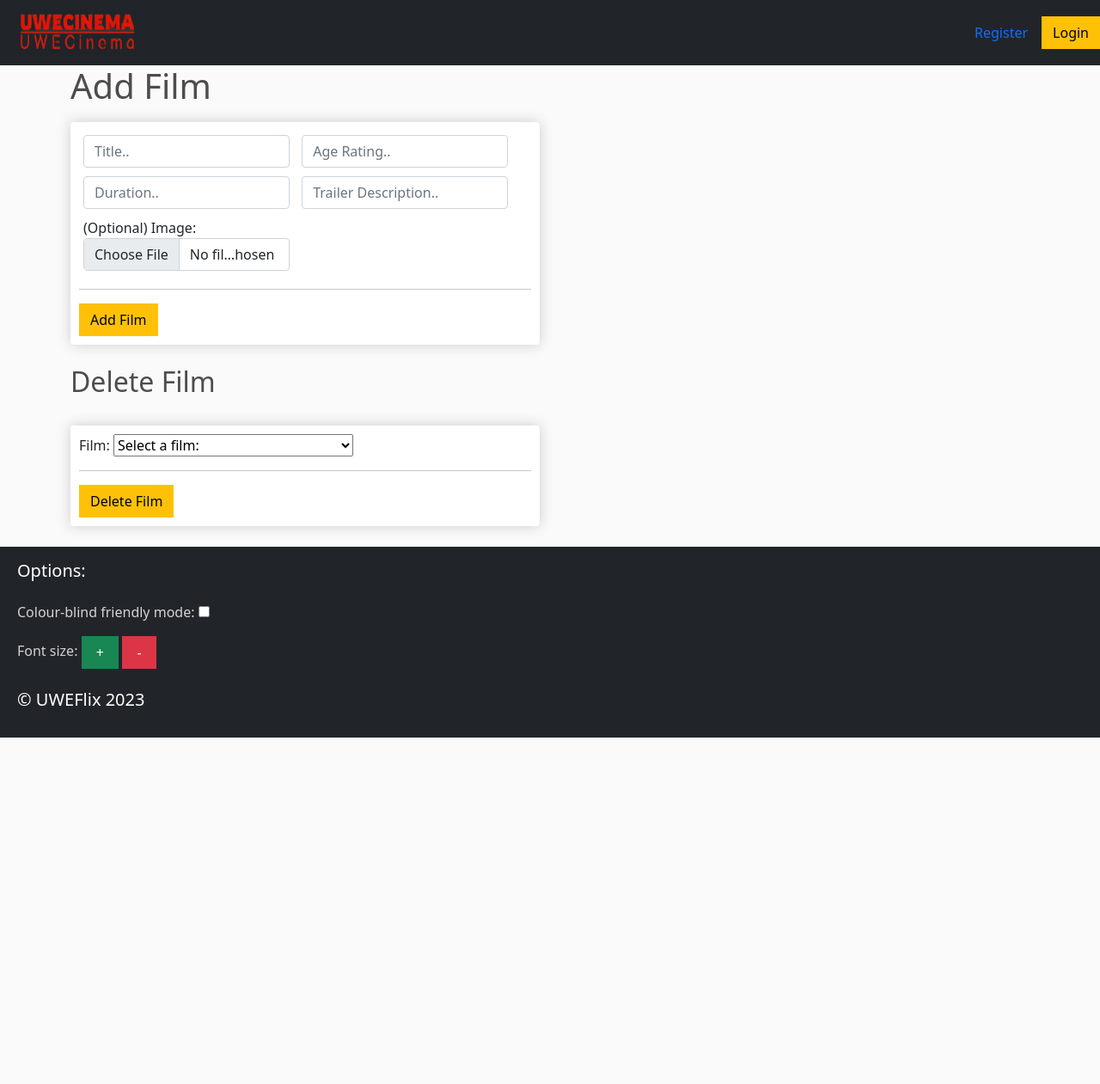
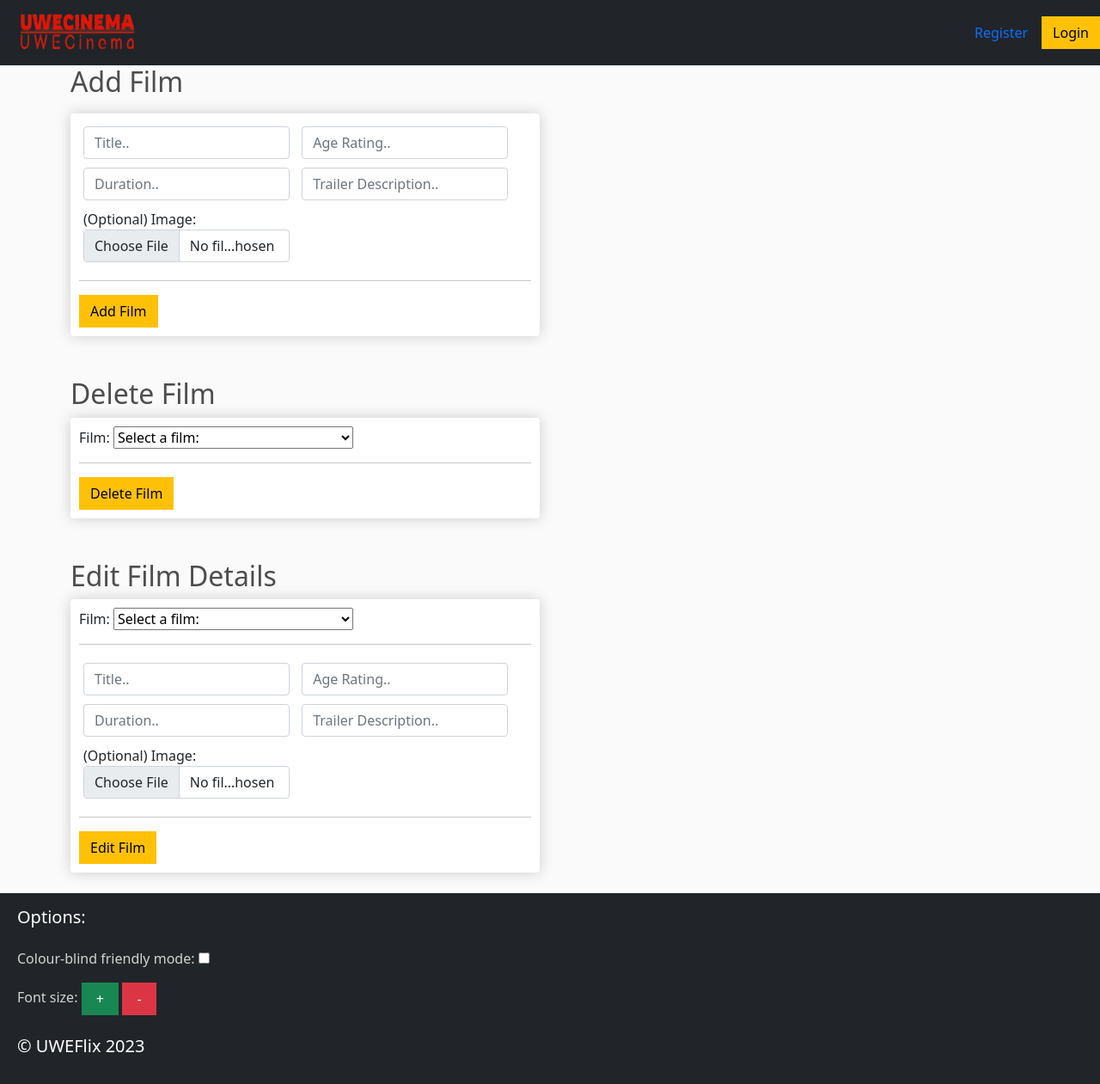
Before and after one commit to andrei2timo/ESD-UWEFlix-Cinema-Component-B, a Django app: page /add_film/ in a window 1280 px wide. Shown: the whole page at 86% size. Before the commit the page ends 858 px from the top, so only its background shows below. Run offline with Django 4.2, Linux system fonts and the light colour scheme; some libraries are stand-ins or nearby versions.

Commit message:
Modification of a film allowed

```diff
--- a/Cinema-System-ESD-Component B/UWEFlix_django/uweflix/forms.py
+++ b/Cinema-System-ESD-Component B/UWEFlix_django/uweflix/forms.py
@@ -232,3 +232,15 @@ class addScreenForm(forms.ModelForm):
     class Meta:
         model = Screen
         fields = "__all__"
+
+
+class EditFilmForm(forms.ModelForm):
+    class Meta:
+        model = Film
+        fields = ('title', 'genre', 'year', 'description', 'poster')
+
+    title = forms.CharField(max_length=200, widget=forms.TextInput(attrs={'class': 'form-control'}))
+    genre = forms.CharField(max_length=100, widget=forms.TextInput(attrs={'class': 'form-control'}))
+    year = forms.IntegerField(widget=forms.NumberInput(attrs={'class': 'form-control'}))
+    description = forms.CharField(widget=forms.Textarea(attrs={'class': 'form-control'}))
+    poster = forms.ImageField(widget=forms.FileInput(attrs={'class': 'form-control-file'}))
--- a/Cinema-System-ESD-Component B/UWEFlix_django/uweflix/templates/uweflix/add_film.html
+++ b/Cinema-System-ESD-Component B/UWEFlix_django/uweflix/templates/uweflix/add_film.html
@@ -1,15 +1,8 @@
-{% extends "uweflix/layout.html" %}
-{% block title %}
-    Add a film
-{% endblock %}
-{% block content %}
-<h1>Add Film</h1>
+{% extends "uweflix/layout.html" %} {% block title %} Add a film {% endblock %} {% block content %} <h2>Add Film</h2>
 <div class="row">
   <div class="col-lg-6">
-        <div class="box-element" id ="form-wrapper">
-            <form id="form" method="POST" enctype="multipart/form-data">
-                {% csrf_token %}
-                <div id="film-info">
+    <div class="box-element" id="form-wrapper">
+      <form id="form" method="POST" enctype="multipart/form-data"> {% csrf_token %} <div id="film-info">
           <div class="form-field">
             <input required class="form-control" type="text" name="title" placeholder="Title.." maxlength="100">
           </div>
@@ -30,26 +23,55 @@
           <div class="form-field">
             <input required class="form-control" type="text" name="trailer_desc" placeholder="Trailer Description.." maxlength="500">
           </div>
-                    <div class="form-field">
-                        (Optional) Image: <input class="form-control" type="file" accept="image/*" name="image">
+          <div class="form-field"> (Optional) Image: <input class="form-control" type="file" accept="image/*" name="image">
           </div>
         </div>
         <hr>
         <input type="submit" value="Add Film" class="btn btn-warning">
       </form>
-
     </div>
-        <br/>
+    <br />
+    <br />
     <h2>Delete Film</h2>
-        <br/>
-            <div class="box-element" id ="form-wrapper">
-                <form id="form" method="POST">
-                {% csrf_token %}
-                {{ form.as_p }}
+    <div class="box-element" id="form-wrapper">
+      <form id="form" method="POST"> {% csrf_token %} {{ form.as_p }}
         <hr>
         <input type="submit" name="delete_film" value="Delete Film" class="btn btn-warning">
       </form>
     </div>
+    <br />
+    <br />
+    <h2>Edit Film Details</h2>
+    <div class="box-element" id="form-wrapper">
+      <form id="form" method="POST"> {% csrf_token %} {{ form.as_p }}
+        <hr>
+        <div id="film-info">
+          <div class="form-field">
+            <input required class="form-control" type="text" name="edit_title" placeholder="Title.." maxlength="100">
+          </div>
+          <div class="form-field">
+            <input required list="ages" class="form-control" name="edit_age_rating" placeholder="Age Rating..">
+          </div>
+          <datalist id="ages">
+            <option value="U">
+            <option value="PG">
+            <option value="12">
+            <option value="12A">
+            <option value="15">
+            <option value="18">
+          </datalist>
+          <div class="form-field">
+            <input required class="form-control" type="text" name="edit_duration" placeholder="Duration.." maxlength="3">
+          </div>
+          <div class="form-field">
+            <input required class="form-control" type="text" name="edit_trailer_desc" placeholder="Trailer Description.." maxlength="500">
+          </div>
+          <div class="form-field"> (Optional) Image: <input class="form-control" type="file" accept="image/*" name="edit_image">
           </div>
         </div>
-{% endblock %}
+        <hr>
+        <input type="submit" name="edit_film" value="Edit Film" class="btn btn-warning">
+      </form>
+    </div>
+  </div>
+</div> {% endblock %}
--- a/Cinema-System-ESD-Component B/UWEFlix_django/uweflix/templates/uweflix/cinema_manager_home.html
+++ b/Cinema-System-ESD-Component B/UWEFlix_django/uweflix/templates/uweflix/cinema_manager_home.html
@@ -42,7 +42,7 @@ Cinema Manager Home Page
 
     <div class="flex-child">
       <h2>Manage Films</h2></br>
-      <h3>Add/delete films from the website.</h3></br>
+      <h3>Add/delete/modify films from the website.</h3></br>
       <a href="{% url 'add_film' %}">
         <input type="button" value="Manage Films" class="cinemaManagerHomeButtons" />
      </a>
--- a/Cinema-System-ESD-Component B/UWEFlix_django/uweflix/views.py
+++ b/Cinema-System-ESD-Component B/UWEFlix_django/uweflix/views.py
@@ -100,6 +100,8 @@ def showings(request, film):
     context = {'showings':showings, 'film':film}
     return render(request, 'uweflix/showings.html', context)
 
+from django.contrib import messages
+
 def add_film(request):
     form = deleteFilmForm()
     context = {"form":form}
@@ -122,10 +124,11 @@ def add_film(request):
                 except:
                     pass
                 film.save()
+                messages.success(request, 'Film added successfully!')
             else:
-                print("Invalid Age Rating")
+                messages.error(request, 'Invalid Age Rating')
         else:
-            print("Duration is not a valid number")
+            messages.error(request, 'Duration is not a valid number')
         if 'delete_film' in request.POST:
             form = deleteFilmForm(request.POST)
             if form.is_valid():
@@ -134,12 +137,75 @@ def add_film(request):
                     try:
                         film = Film.objects.get(id=film_id)
                         film.delete()
+                        messages.success(request, 'Film deleted successfully!')
                     except Film.DoesNotExist:
-                        print("Film does not exist")
+                        messages.error(request, 'Film does not exist')
                 else:
-                    print("Invalid Film ID")
-    context['form'] = form
+                    messages.error(request, 'Invalid Film ID')
+        if 'edit_film' in request.POST:
+            ages = {"U", "PG", "12", "12A", "15", "18"}
+            title = request.POST.get("edit_title")
+            age_rating = request.POST.get("edit_age_rating")
+            duration = request.POST.get("edit_duration")
+            trailer_desc = request.POST.get("edit_trailer_desc")
+            film_id = request.POST.get("film")
+            try:
+                film = Film.objects.get(id=film_id)
+                if duration is not None and duration.isdigit():
+                    if age_rating in ages:
+                        film.title = title
+                        film.age_rating = age_rating
+                        film.duration = duration
+                        film.trailer_desc = trailer_desc
+                        try:
+                            image = request.FILES.get('edit_image')
+                            film.image = image
+                        except:
+                            pass
+                        film.save()
+                        messages.success(request, 'Film updated successfully!')
+                    else:
+                        messages.error(request, 'Invalid Age Rating')
+                else:
+                    messages.error(request, 'Duration is not a valid number')
+            except Film.DoesNotExist:
+                messages.error(request, 'Film does not exist')
     return render(request, 'uweflix/add_film.html', context)
+
+
+def edit_film(request):
+    form = EditFilmForm()
+    context = {"form": form}
+    if request.method == "POST":
+        ages = {"U", "PG", "12", "12A", "15", "18"}
+        title = request.POST.get("title")
+        age_rating = request.POST.get("age_rating")
+        duration = request.POST.get("duration")
+        trailer_desc = request.POST.get("trailer_desc")
+        film = None
+        if duration is not None and duration.isdigit():
+            if age_rating in ages:
+                try:
+                    film = Film.objects.get(title=title)
+                    film.age_rating = age_rating
+                    film.duration = duration
+                    film.trailer_desc = trailer_desc
+                    try:
+                        image = request.FILES.get("image")
+                        film.image = image
+                    except:
+                        pass
+                    film.save()
+                except Film.DoesNotExist:
+                    print("Film does not exist")
+            else:
+                print("Invalid Age Rating")
+        else:
+            print("Duration is not a valid number")
+        if film:
+            form = EditFilmForm(instance=film)
+    context["form"] = form
+    return render(request, "uweflix/add_film.html", context)
 
 def add_screen(request):
     context = {}
```
Also changed, not shown: Cinema-System-ESD-Component B/UWEFlix_django/uweflix/templates/uweflix/viewings.html (+6 -1 lines). Lines whose indentation alone changed are shown as unchanged.
